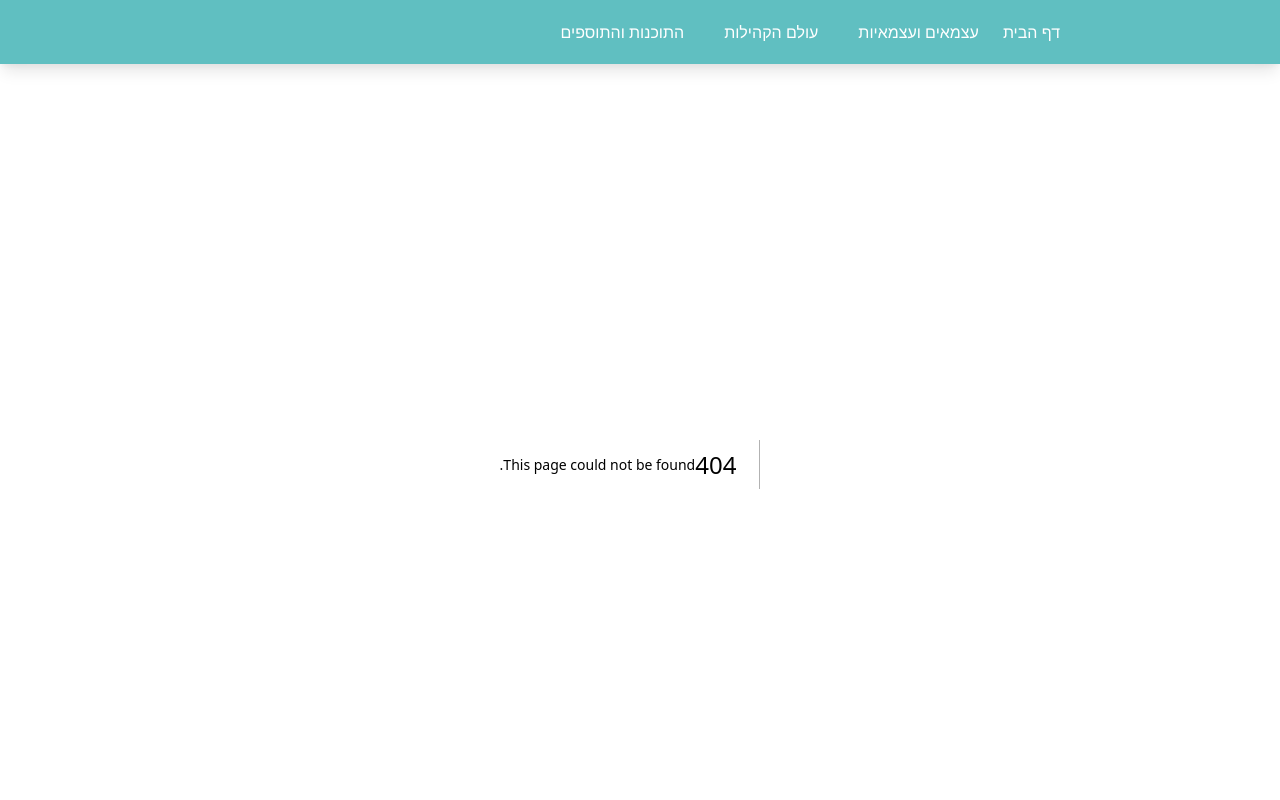
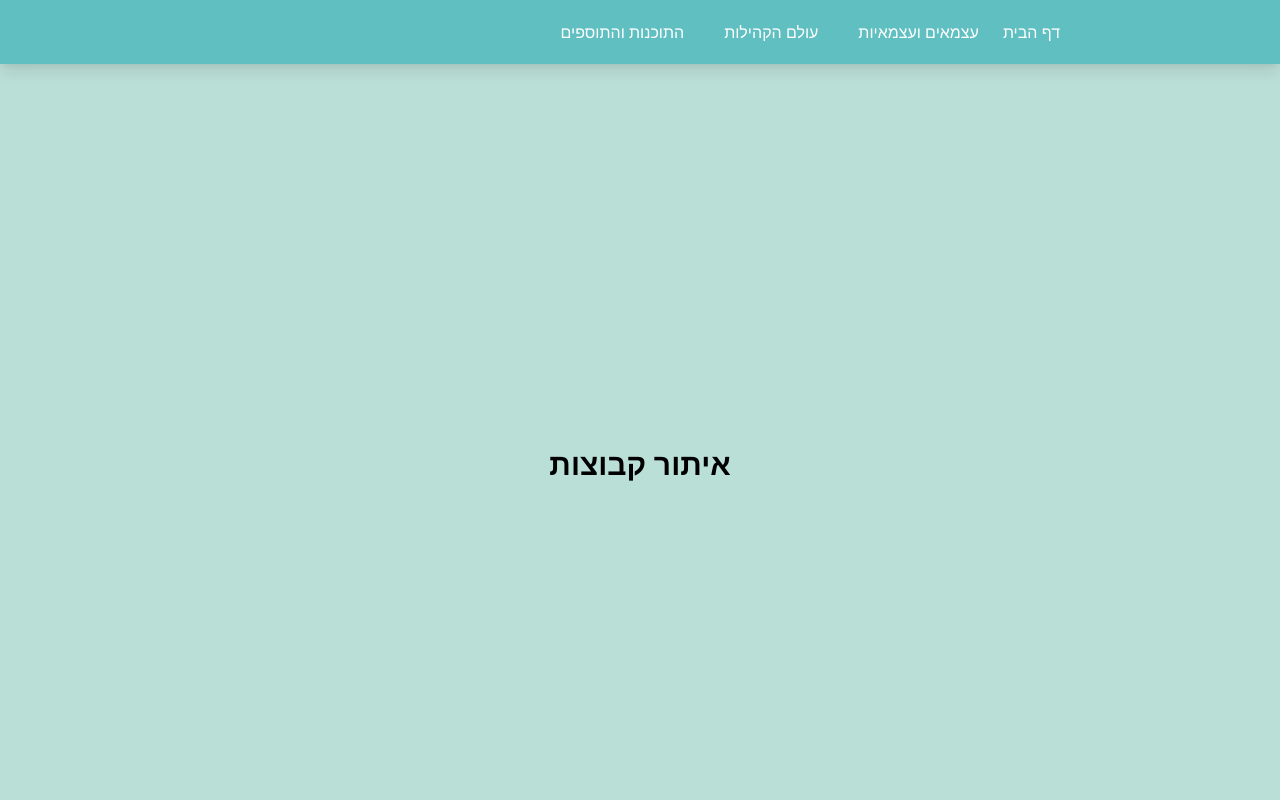
Before and after one commit to Zevik/Atsmai, a Next.js app: page /extensions/GroupsMonitoring in a window 1280 px wide. Before the commit this address had no page. Shown: the top 800 px of the page. Built offline with nearby package versions, Linux system fonts and the light colour scheme.

Commit message:
הוספת עמוד GroupsMonitoring עם טקסט מרכזי 'איתור קבוצות'

```diff
--- /dev/null
+++ b/pages/extensions/GroupsMonitoring.js
@@ -0,0 +1,10 @@
+
+import React from 'react';
+
+export default function GroupsMonitoring() {
+    return (
+        <div className="flex items-center justify-center min-h-screen">
+            <h1 className="text-3xl font-bold">איתור קבוצות</h1>
+        </div>
+    );
+}
```
